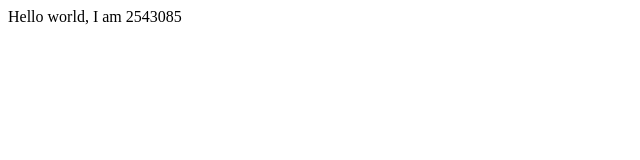
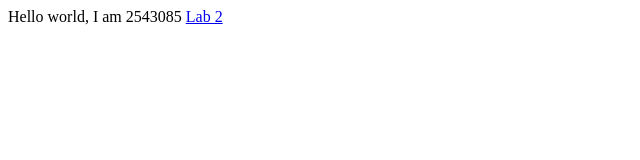
Before and after one commit to Thembiso-Masuvhelele/thembi-, a plain HTML site: page index.html in a window 1280 px wide. Shown: the full height of the page, 0-640 px from the left. Drawn offline with Linux system fonts and the light colour scheme.

Commit message:
Update index.html

```diff
--- a/index.html
+++ b/index.html
@@ -9,5 +9,6 @@
     <hl>Hello world, I am 2543085
 
     </hl>
+    <a href="2543085-lab2.html">Lab 2</a>
 </body>
 </html>
```
